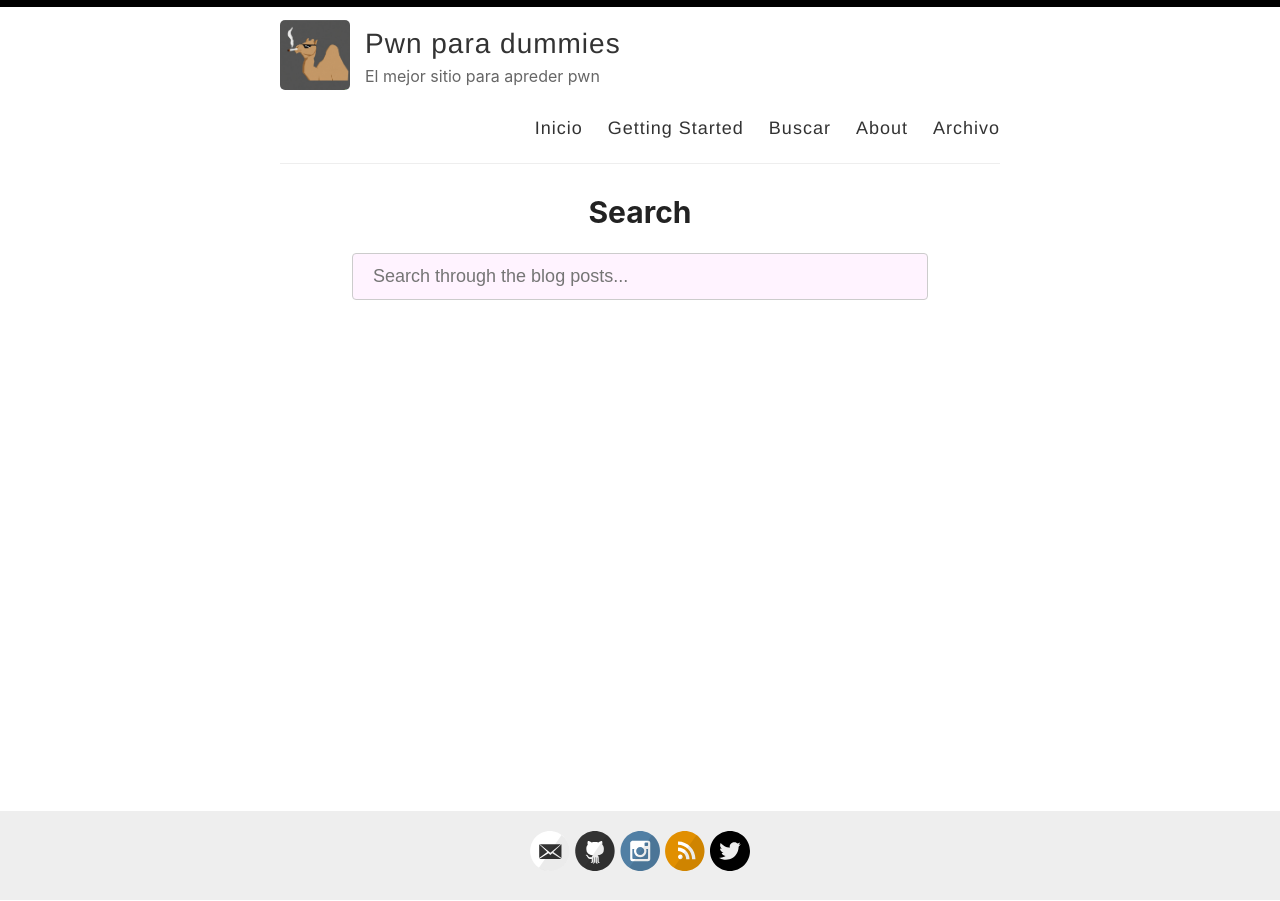
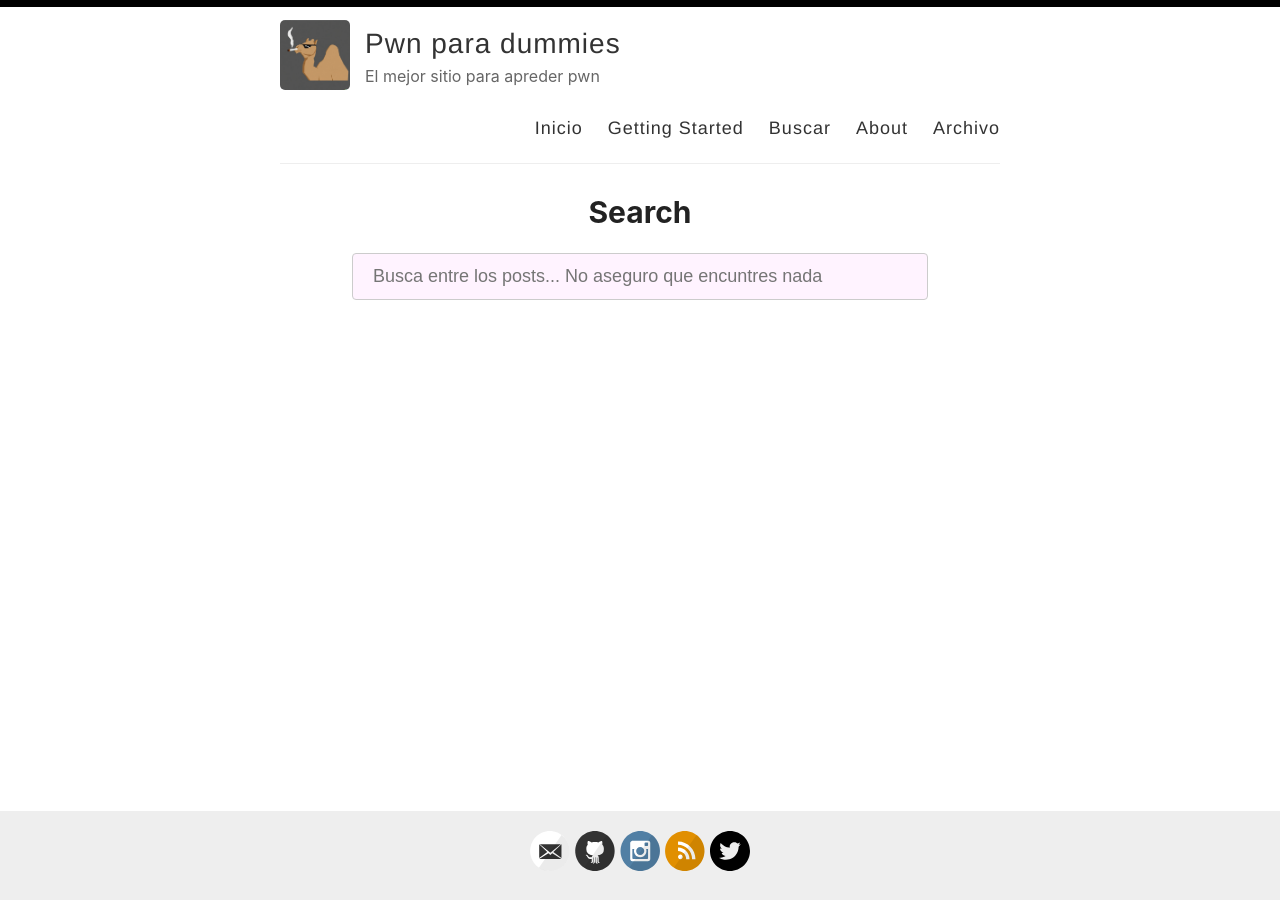
Before and after one commit to naibu3/naibu3.github.io, a Jekyll site: the page built from _pages/search.md, in a window 1280 px wide. Built offline with Jekyll 4.4.1, drawn with Linux system fonts in a browser that asks for light colours.

Commit message:
search translated

```diff
--- a/_pages/search.md
+++ b/_pages/search.md
@@ -5,7 +5,7 @@ permalink: /search/
 ---
 
 <div id="search-container">
-    <input type="text" id="search-input" placeholder="Search through the blog posts...">
+    <input type="text" id="search-input" placeholder="Busca entre los posts... No aseguro que encuntres nada">
     <ul id="results-container"></ul>
 </div>
 
```
